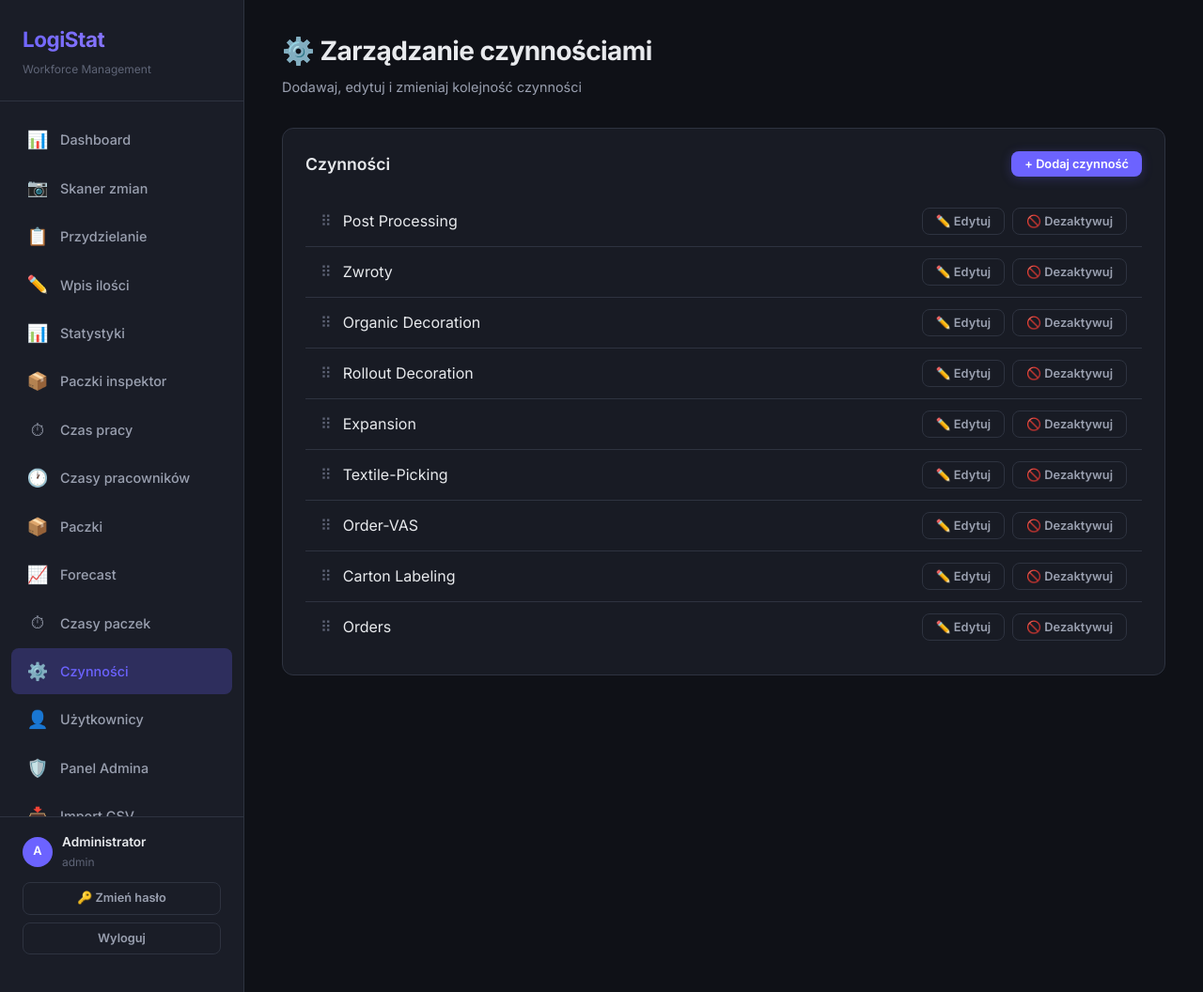
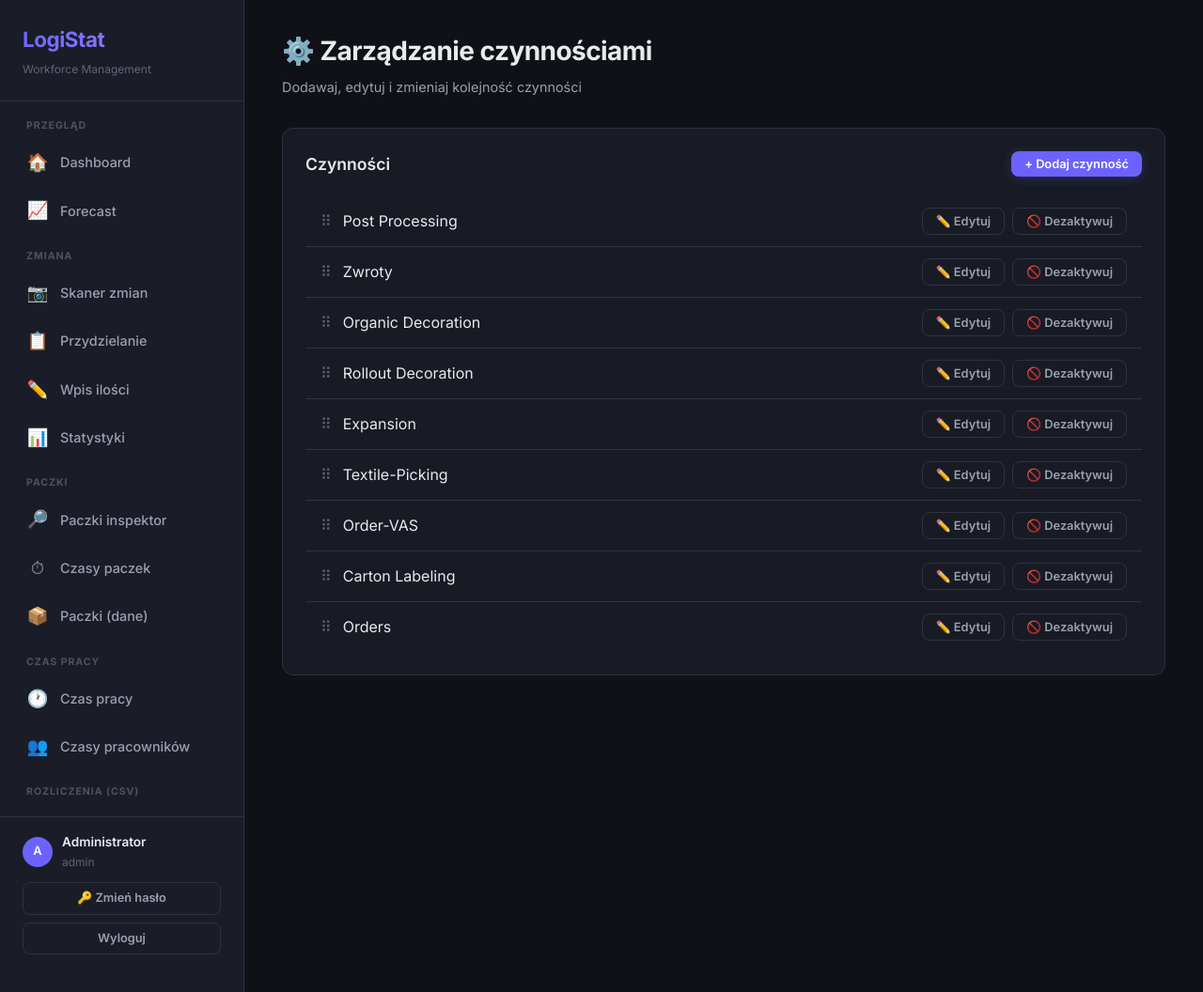
Before and after one commit to arek6891/LogiStat, a Flask app: page /admin/activities in a window 1280 px wide. Shown: the whole page at 94% size. Run offline with Flask 3, Linux system fonts and the light colour scheme; a user stored in the database is signed in.

Commit message:
ui: group sidebar into logical sections
Reorganize the left nav from a flat 15-item list into 6 labeled sections:
Przegląd, Zmiana, Paczki, Czas pracy, Rozliczenia (CSV, admin), Administracja.
Package/time modules are now grouped together instead of scattered.
Distinct icons for previously-duplicated ones (Dashboard, Statystyki ogólne,
Paczki inspektor, Czasy pracowników). Bump style.css cache version.

Co-Authored-By: Claude Opus 4.8 (1M context) <noreply@anthropic.com>

```diff
--- a/static/style.css
+++ b/static/style.css
@@ -127,6 +127,20 @@ html, body {
 .sidebar-nav::-webkit-scrollbar-thumb {
     background: #6c63ff;
     border-radius: 4px;
+}
+
+.sidebar-nav .nav-section {
+    padding: 14px 16px 5px;
+    font-size: 0.66rem;
+    font-weight: 700;
+    text-transform: uppercase;
+    letter-spacing: 0.09em;
+    color: var(--text-muted);
+    opacity: 0.75;
+}
+
+.sidebar-nav .nav-section:first-child {
+    padding-top: 2px;
 }
 
 .sidebar-nav a {
--- a/templates/base.html
+++ b/templates/base.html
@@ -5,7 +5,7 @@
     <meta charset="UTF-8">
     <meta name="viewport" content="width=device-width, initial-scale=1.0">
     <title>{% block title %}LogiStat{% endblock %}</title>
-    <link rel="stylesheet" href="{{ url_for('static', filename='style.css') }}?v=5">
+    <link rel="stylesheet" href="{{ url_for('static', filename='style.css') }}?v=6">
     {% block head %}{% endblock %}
 </head>
 
@@ -18,10 +18,17 @@
                 <div class="subtitle">Workforce Management</div>
             </div>
             <ul class="sidebar-nav">
+                <li class="nav-section">Przegląd</li>
                 <li><a href="{{ url_for('dashboard') }}"
                         class="{% if request.endpoint == 'dashboard' %}active{% endif %}">
-                        <span class="icon">📊</span> Dashboard
+                        <span class="icon">🏠</span> Dashboard
                     </a></li>
+                <li><a href="{{ url_for('forecast_page') }}"
+                        class="{% if request.endpoint == 'forecast_page' %}active{% endif %}">
+                        <span class="icon">📈</span> Forecast
+                    </a></li>
+
+                <li class="nav-section">Zmiana</li>
                 <li><a href="{{ url_for('scanner', shift_number=1) }}"
                         class="{% if request.endpoint == 'scanner' %}active{% endif %}">
                         <span class="icon">📷</span> Skaner zmian
@@ -37,52 +44,56 @@
                 <li><a href="{{ url_for('stats') }}" class="{% if request.endpoint == 'stats' %}active{% endif %}">
                         <span class="icon">📊</span> Statystyki
                     </a></li>
+
+                <li class="nav-section">Paczki</li>
                 <li><a href="{{ url_for('scan_package') }}"
                         class="{% if request.endpoint == 'scan_package' %}active{% endif %}">
-                        <span class="icon">📦</span> Paczki inspektor
-                    </a></li>
-                <li><a href="{{ url_for('time_tracking') }}"
-                        class="{% if request.endpoint == 'time_tracking' %}active{% endif %}">
-                        <span class="icon">⏱</span> Czas pracy
-                    </a></li>
-                <li><a href="{{ url_for('worker_times') }}"
-                        class="{% if request.endpoint == 'worker_times' %}active{% endif %}">
-                        <span class="icon">🕐</span> Czasy pracowników
-                    </a></li>
-                <li><a href="{{ url_for('paczki_view') }}"
-                        class="{% if request.endpoint == 'paczki_view' %}active{% endif %}">
-                        <span class="icon">📦</span> Paczki
-                    </a></li>
-                <li><a href="{{ url_for('forecast_page') }}"
-                        class="{% if request.endpoint == 'forecast_page' %}active{% endif %}">
-                        <span class="icon">📈</span> Forecast
+                        <span class="icon">🔎</span> Paczki inspektor
                     </a></li>
                 <li><a href="{{ url_for('scan_paczki') }}"
                         class="{% if request.endpoint == 'scan_paczki' %}active{% endif %}">
                         <span class="icon">⏱</span> Czasy paczek
+                    </a></li>
+                <li><a href="{{ url_for('paczki_view') }}"
+                        class="{% if request.endpoint == 'paczki_view' %}active{% endif %}">
+                        <span class="icon">📦</span> Paczki (dane)
+                    </a></li>
+
+                <li class="nav-section">Czas pracy</li>
+                <li><a href="{{ url_for('time_tracking') }}"
+                        class="{% if request.endpoint == 'time_tracking' %}active{% endif %}">
+                        <span class="icon">🕐</span> Czas pracy
+                    </a></li>
+                <li><a href="{{ url_for('worker_times') }}"
+                        class="{% if request.endpoint == 'worker_times' %}active{% endif %}">
+                        <span class="icon">👥</span> Czasy pracowników
+                    </a></li>
+
+                {% if current_user.role == 'admin' %}
+                <li class="nav-section">Rozliczenia (CSV)</li>
+                <li><a href="{{ url_for('import_csv_page') }}"
+                        class="{% if request.endpoint == 'import_csv_page' %}active{% endif %}">
+                        <span class="icon">📥</span> Import CSV
+                    </a></li>
+                <li><a href="{{ url_for('general_stats_page') }}"
+                        class="{% if request.endpoint == 'general_stats_page' %}active{% endif %}">
+                        <span class="icon">💶</span> Statystyki ogólne
+                    </a></li>
+                {% endif %}
+
+                <li class="nav-section">Administracja</li>
+                <li><a href="{{ url_for('admin_users') }}"
+                        class="{% if request.endpoint == 'admin_users' %}active{% endif %}">
+                        <span class="icon">👤</span> Użytkownicy
                     </a></li>
                 {% if current_user.role == 'admin' %}
                 <li><a href="{{ url_for('admin_activities') }}"
                         class="{% if request.endpoint == 'admin_activities' %}active{% endif %}">
                         <span class="icon">⚙️</span> Czynności
                     </a></li>
-                {% endif %}
-                <li><a href="{{ url_for('admin_users') }}"
-                        class="{% if request.endpoint == 'admin_users' %}active{% endif %}">
-                        <span class="icon">👤</span> Użytkownicy
-                    </a></li>
-                {% if current_user.role == 'admin' %}
                 <li><a href="{{ url_for('admin_panel') }}"
                         class="{% if request.endpoint in ('admin_panel', 'admin_country_mapping') %}active{% endif %}">
                         <span class="icon">🛡️</span> Panel Admina
-                    </a></li>
-                <li><a href="{{ url_for('import_csv_page') }}"
-                        class="{% if request.endpoint == 'import_csv_page' %}active{% endif %}">
-                        <span class="icon">📥</span> Import CSV
-                    </a></li>
-                <li><a href="{{ url_for('general_stats_page') }}"
-                        class="{% if request.endpoint == 'general_stats_page' %}active{% endif %}">
-                        <span class="icon">📊</span> Statystyki ogólne
                     </a></li>
                 {% endif %}
             </ul>
```
